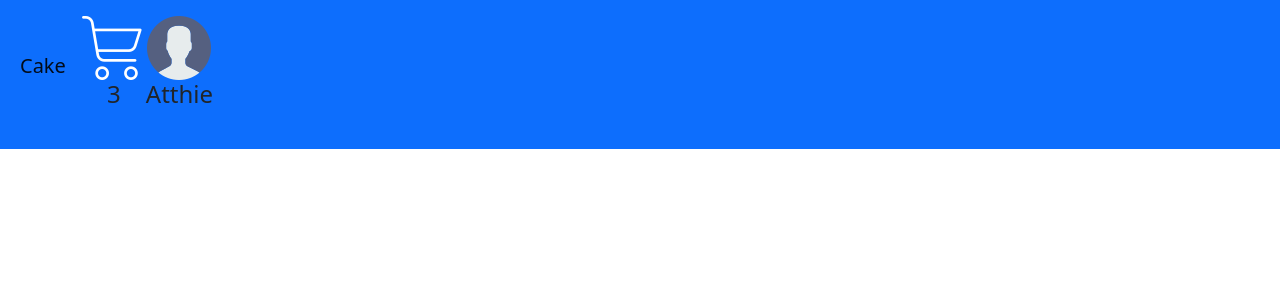
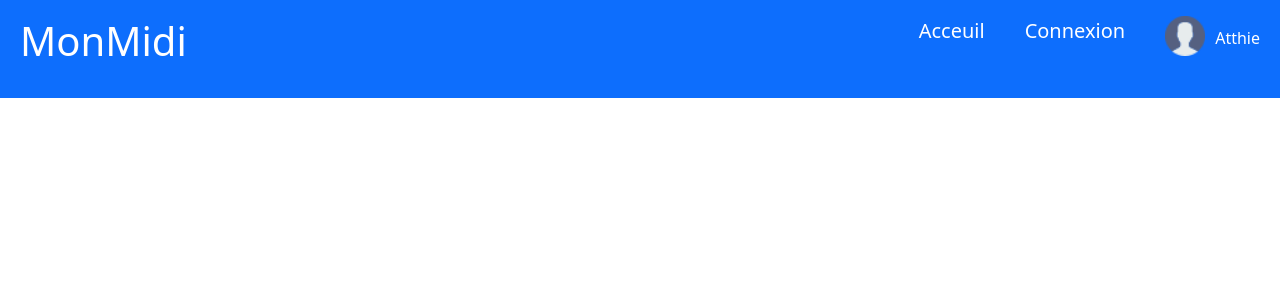
Before and after one commit to Atthie/useContext, a React (Create React App) app: page / in a window 1280 px wide. Shown: the top 300 px of the page. Built offline with nearby package versions, Linux system fonts and the light colour scheme.

Commit message:
Stylisation de la navbar

```diff
--- a/src/App.css
+++ b/src/App.css
@@ -1,38 +1,36 @@
 .App {
   text-align: center;
 }
+.logo a{
+  color: white;
+  font-size: 40px;
 
-.App-logo {
-  height: 40vmin;
-  pointer-events: none;
 }
+.panier h5{
+    background-color: aliceblue;height: 24px;
+    width: 20px;border-radius: 3px;text-align: center;margin-top: 20px;
 
-@media (prefers-reduced-motion: no-preference) {
-  .App-logo {
-    animation: App-logo-spin infinite 20s linear;
-  }
 }
-
-.App-header {
-  background-color: #282c34;
-  min-height: 100vh;
-  display: flex;
-  flex-direction: column;
-  align-items: center;
-  justify-content: center;
-  font-size: calc(10px + 2vmin);
+.panier{
+  display: flex;flex-direction: row;gap: 10px;
+}
+.user{
+  display: flex;flex-direction: row;gap: 10px;
   color: white;
 }
+.user p{
+  margin-top: 10px;
+}
+.user img{
+ width: 40px;
+ height: 40px;
+}
+a{
+  color: white;
+  text-decoration: none;
+  font-size: 20px;
 
-.App-link {
-  color: #61dafb;
 }
-
-@keyframes App-logo-spin {
-  from {
-    transform: rotate(0deg);
-  }
-  to {
-    transform: rotate(360deg);
-  }
+.navbar-nav{
+  display: flex;gap: 40px;
 }
--- a/src/Navbar.js
+++ b/src/Navbar.jsx
@@ -5,26 +5,31 @@ function Navbar() {
 
         <nav class="navbar navbar-expand-lg bg-primary">
             <div class="container-fluid d-flex mb-3">
+                <div className="logo">
+                    <a class="navbar-brand me-auto p-2" href="#">MonMidi</a>
+                </div>
                 <div>
-                    <a class="navbar-brand me-auto p-2" href="#">Cake</a>
-                </div>
-
-                    <button class="navbar-toggler" type="button" data-bs-toggle="collapse" data-bs-target="#navbarNav" aria-controls="navbarNav" aria-expanded="false" aria-label="Toggle navigation">
+                <button class="navbar-toggler" type="button" data-bs-toggle="collapse" data-bs-target="#navbarNav" aria-controls="navbarNav" aria-expanded="false" aria-label="Toggle navigation">
                     <span class="navbar-toggler-icon"></span>
                     </button>
                     <div class="collapse navbar-collapse p-2" id="navbarNav">
                         <ul class="navbar-nav ">
-                            <li class="nav-item panier">
-                                <img src= {process.env.PUBLIC_URL + 'panier.png'} />
-                                <h4>3</h4>
+
+                            <li class="nav-item">
+                                <a href="#">Acceuil</a>
                             </li>
                             <li class="nav-item">
+                                <a href="#">Connexion</a>
+                            </li>
+                            <li class="nav-item user">
                                 <img src= {process.env.PUBLIC_URL + 'utilisateur.png'} />
-                                <h4>Atthie</h4>
+                                <p>Atthie</p>
                             </li>
 
                         </ul>
                     </div>
+                </div>
+
 
 
             </div>
```
Also changed, not shown: public/panier.png, public/utilisateur.png.
